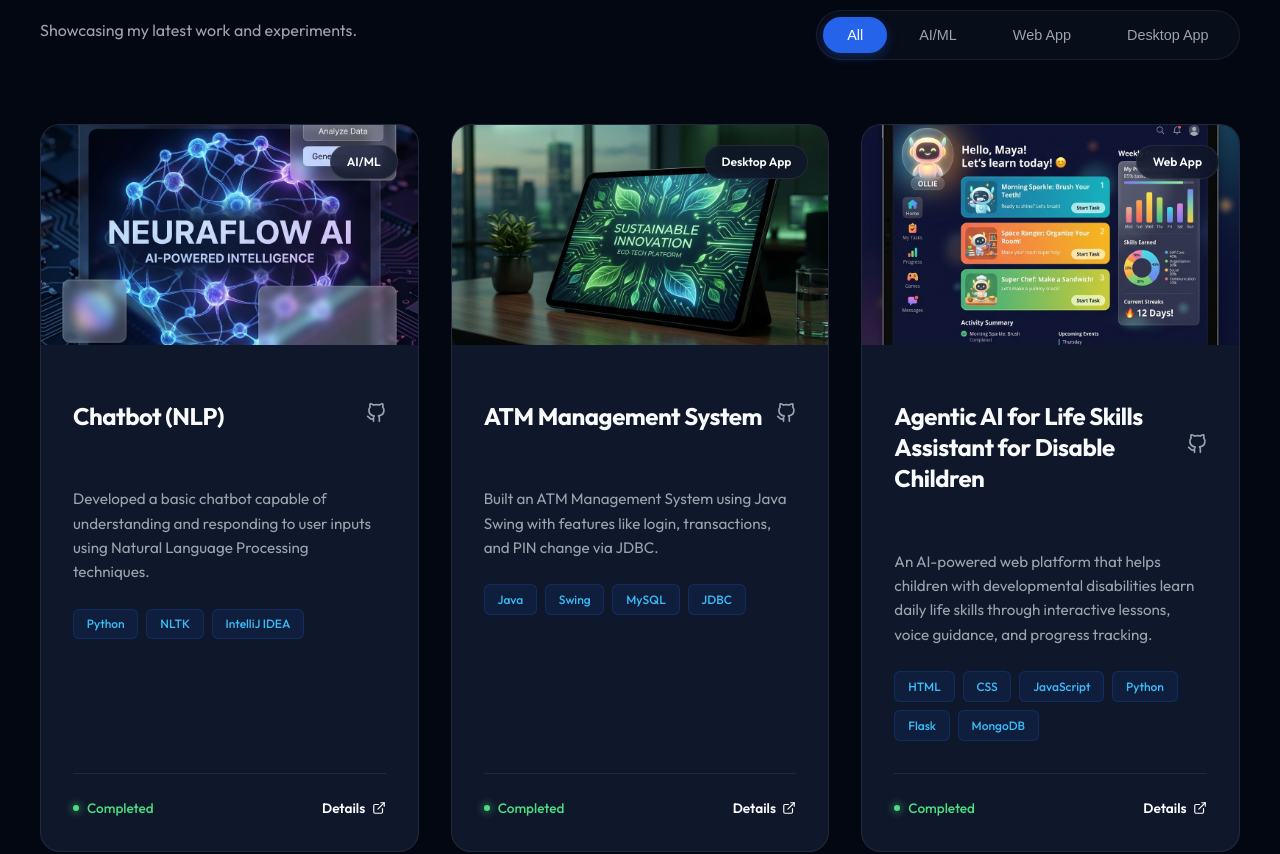
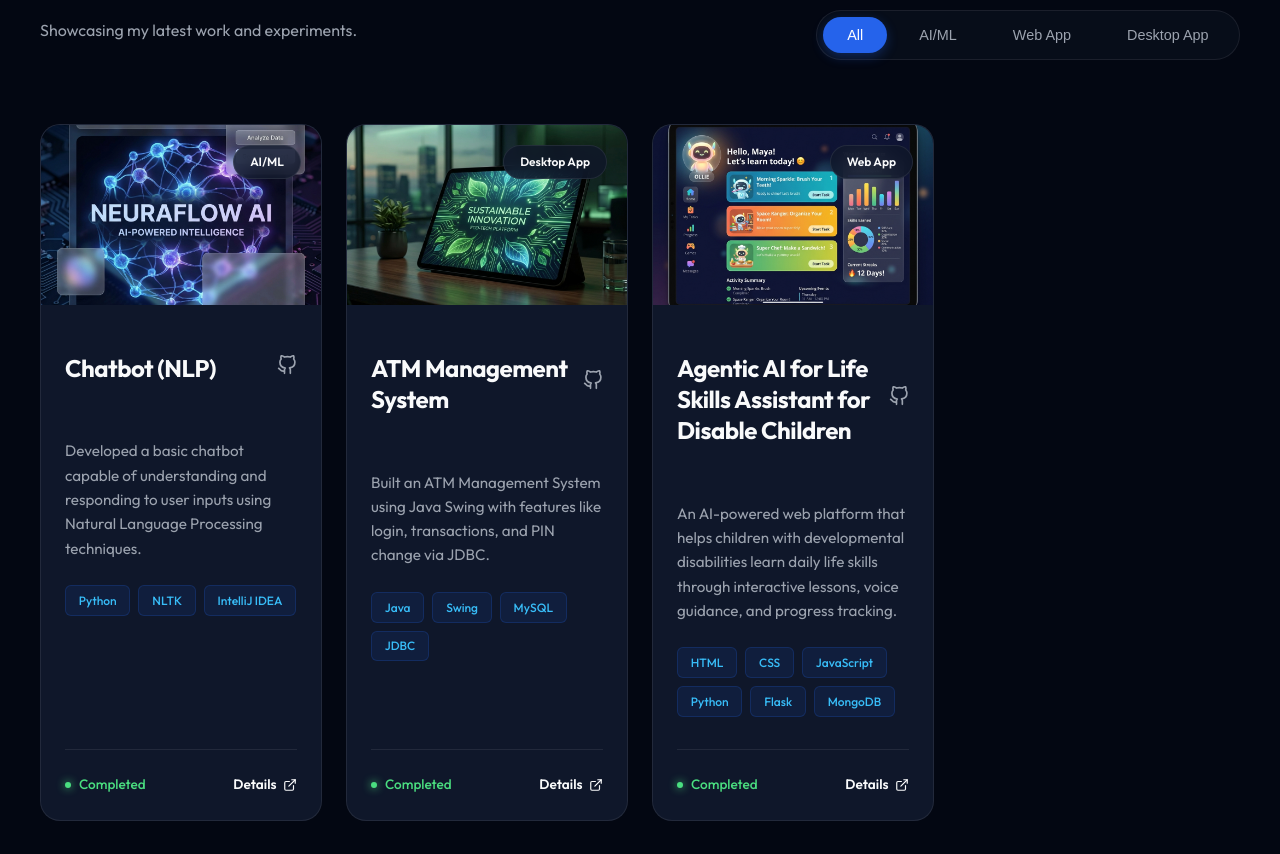
Before and after one commit to Abdul-Affan/portfolio, a React (Vite) app: page / in a window 1280 px wide. Shown: the part 2080-2934 px from the top of the page. Built offline with nearby package versions, Linux system fonts and the light colour scheme.

Commit message:
Aggressively reduce project card size and tighten layout

```diff
--- a/src/index.css
+++ b/src/index.css
@@ -339,8 +339,9 @@
 
 .project-grid-v2 {
   display: grid;
-  grid-template-columns: repeat(auto-fill, minmax(300px, 1fr));
-  gap: 2rem;
+  grid-template-columns: repeat(auto-fill, minmax(280px, 1fr));
+  gap: 1.5rem;
+  justify-content: center;
 }
 
 .project-card-v2 {
@@ -351,6 +352,8 @@
   transition: var(--transition);
   display: flex;
   flex-direction: column;
+  max-width: 340px;
+  margin: 0 auto;
 }
 
 .project-card-v2:hover {
@@ -361,7 +364,7 @@
 
 .project-img-container {
   position: relative;
-  height: 220px;
+  height: 180px;
   overflow: hidden;
 }
 
@@ -391,7 +394,7 @@
 }
 
 .project-content-v2 {
-  padding: 2rem;
+  padding: 1.5rem;
   flex-grow: 1;
   display: flex;
   flex-direction: column;
```
